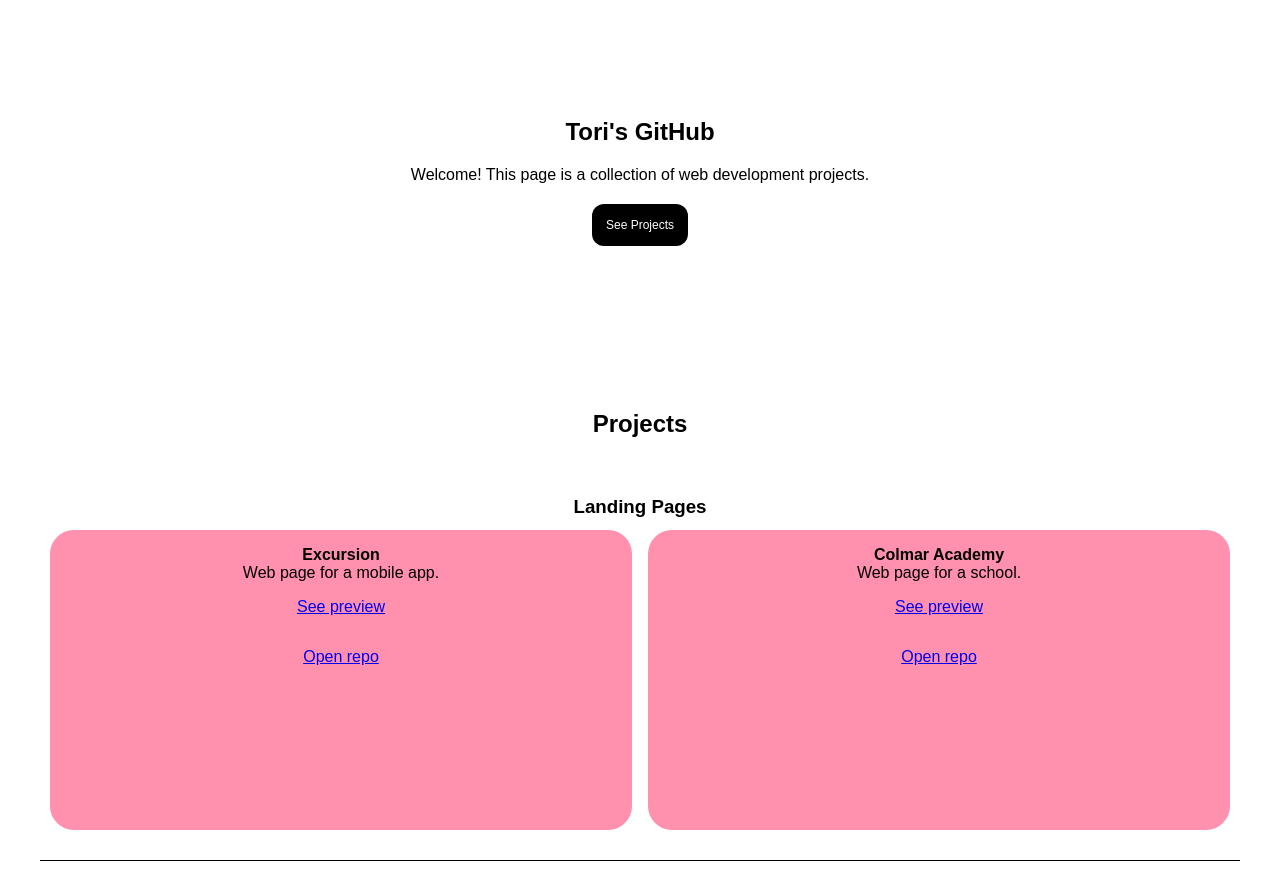
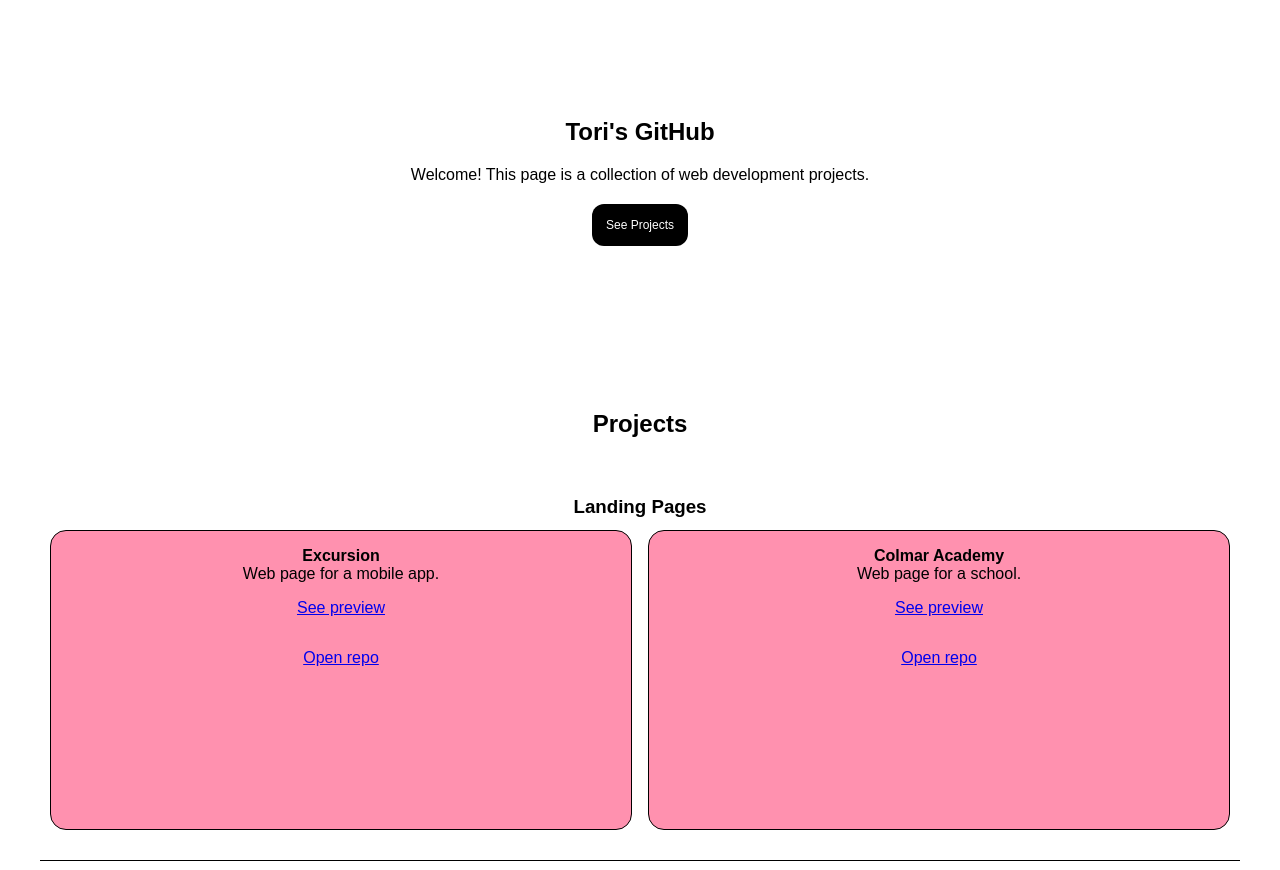
Before and after one commit to callmeTori/callmetori.github.io, a plain HTML site: page index.html in a window 1280 px wide. Shown: the part 82-952 px from the top of the page. Drawn offline with Linux system fonts and the light colour scheme.

Commit message:
small style change

```diff
--- a/index.html
+++ b/index.html
@@ -81,7 +81,7 @@
         </div>
     </main>
     <footer class="padding-10">
-        <div class="center-text">You reached the end!</div>
+        <div class="center">You reached the end!</div>
     </footer>
     <script>
         function darkModeToggle() {
--- a/resources/styles.css
+++ b/resources/styles.css
@@ -144,7 +144,8 @@ section {
 .project-card {
     padding: 16px;
     background-color: #FF91AF;
-    border-radius: 24px;
+    border-radius: 16px;
+    border: 1px solid black;
 }
 /*
 
--- a/styles.css
+++ b/styles.css
@@ -66,7 +66,7 @@ li {
     padding: 16px;
     width: 45% !important;
     background-color: #FF91AF;
-    border-radius: 24px;
+    border-radius: 16px;
 }
 
 /* .project-card ul {
```
